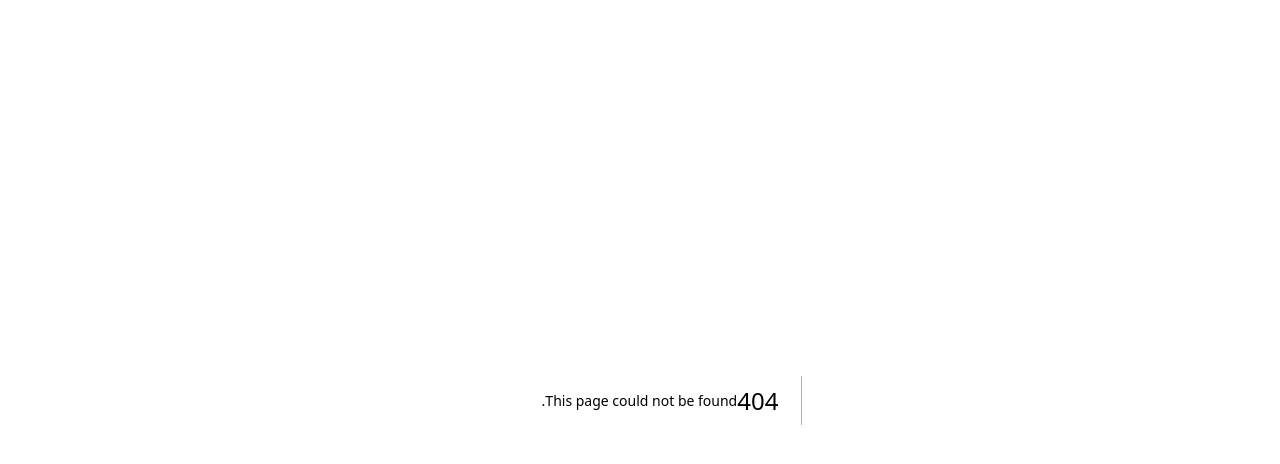
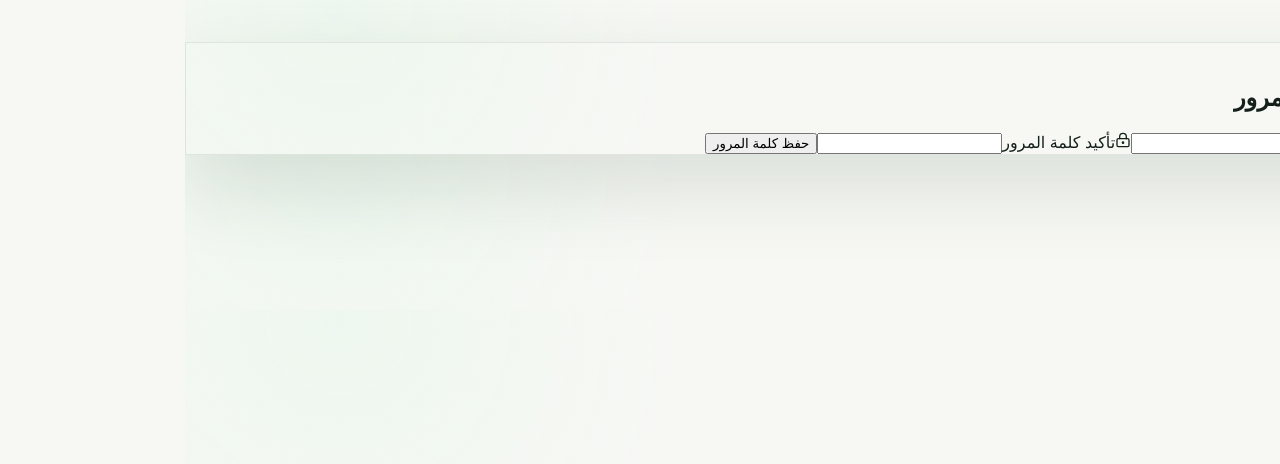
Before and after one commit to yopisimoni/yopisimoni, a Next.js app in the folder projects/khenifra-bike-delivery/: page /reset-password in a window 1280 px wide. Before the commit this address had no page. Shown: the top 464 px of the page. Built offline with nearby package versions, Linux system fonts and the light colour scheme; no server answers.

Commit message:
Add password reset page

```diff
--- /dev/null
+++ b/projects/khenifra-bike-delivery/src/app/reset-password/page.tsx
@@ -0,0 +1,71 @@
+"use client";
+
+import Link from "next/link";
+import { FormEvent, useMemo, useState } from "react";
+import { CheckCircle2, LockKeyhole } from "lucide-react";
+import { useSearchParams } from "next/navigation";
+import BrandMark from "@/components/BrandMark";
+import { resetPassword } from "@/lib/appwrite/auth";
+
+export default function ResetPasswordPage() {
+  const params = useSearchParams();
+  const userId = useMemo(() => params.get("userId") || "", [params]);
+  const secret = useMemo(() => params.get("secret") || "", [params]);
+  const [busy, setBusy] = useState(false);
+  const [done, setDone] = useState(false);
+  const [error, setError] = useState("");
+
+  async function submit(event: FormEvent<HTMLFormElement>) {
+    event.preventDefault();
+    setError("");
+    const form = new FormData(event.currentTarget);
+    const password = String(form.get("password") || "");
+    const confirm = String(form.get("confirmPassword") || "");
+
+    if (password !== confirm) {
+      setError("كلمتا المرور غير متطابقتين.");
+      return;
+    }
+    if (!userId || !secret) {
+      setError("رابط الاسترجاع غير صالح أو ناقص.");
+      return;
+    }
+
+    setBusy(true);
+    try {
+      await resetPassword({ userId, secret, password });
+      setDone(true);
+    } catch (err: any) {
+      setError(err?.message || "تعذر تغيير كلمة المرور. قد يكون الرابط منتهياً.");
+    } finally {
+      setBusy(false);
+    }
+  }
+
+  return (
+    <main dir="rtl" className="authPage">
+      <Link href="/" className="authBrand"><BrandMark/></Link>
+      <section className="authCard elevatedCard">
+        {done ? (
+          <div className="authSuccess">
+            <CheckCircle2 size={46}/>
+            <h1>تم تغيير كلمة المرور</h1>
+            <p>يمكنك الآن تسجيل الدخول باستخدام كلمة المرور الجديدة.</p>
+            <Link className="authSubmit authLinkButton" href="/signin">تسجيل الدخول</Link>
+          </div>
+        ) : (
+          <>
+            <span className="status">كلمة مرور جديدة</span>
+            <h1>إعادة تعيين كلمة المرور</h1>
+            <form className="authForm" onSubmit={submit}>
+              <label><span><LockKeyhole size={16}/>كلمة المرور الجديدة</span><input name="password" required minLength={8} type="password" autoComplete="new-password"/></label>
+              <label><span><LockKeyhole size={16}/>تأكيد كلمة المرور</span><input name="confirmPassword" required minLength={8} type="password" autoComplete="new-password"/></label>
+              {error ? <p className="formError">{error}</p> : null}
+              <button className="authSubmit" type="submit" disabled={busy}>{busy ? "جارٍ الحفظ..." : "حفظ كلمة المرور"}</button>
+            </form>
+          </>
+        )}
+      </section>
+    </main>
+  );
+}
```
